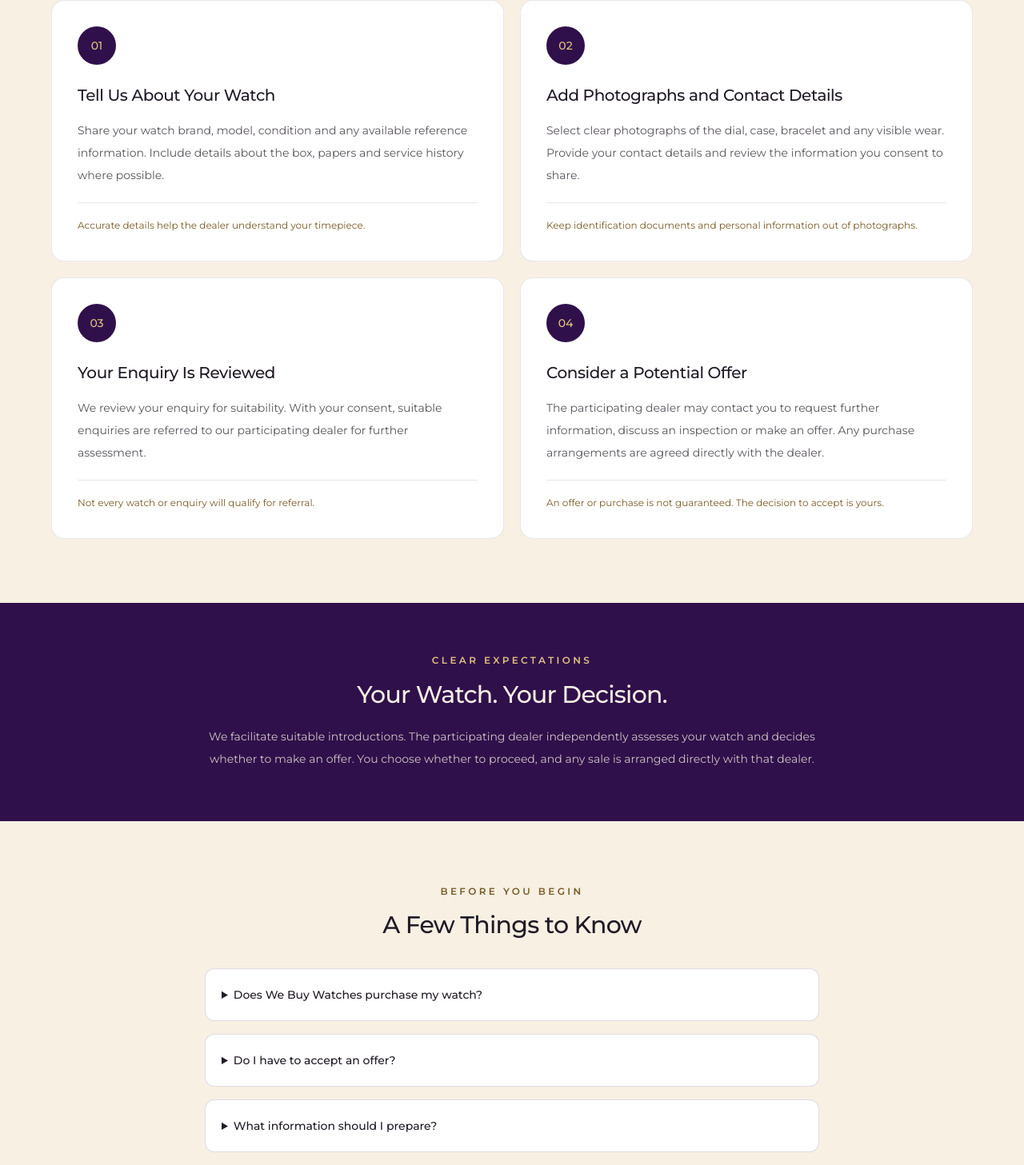
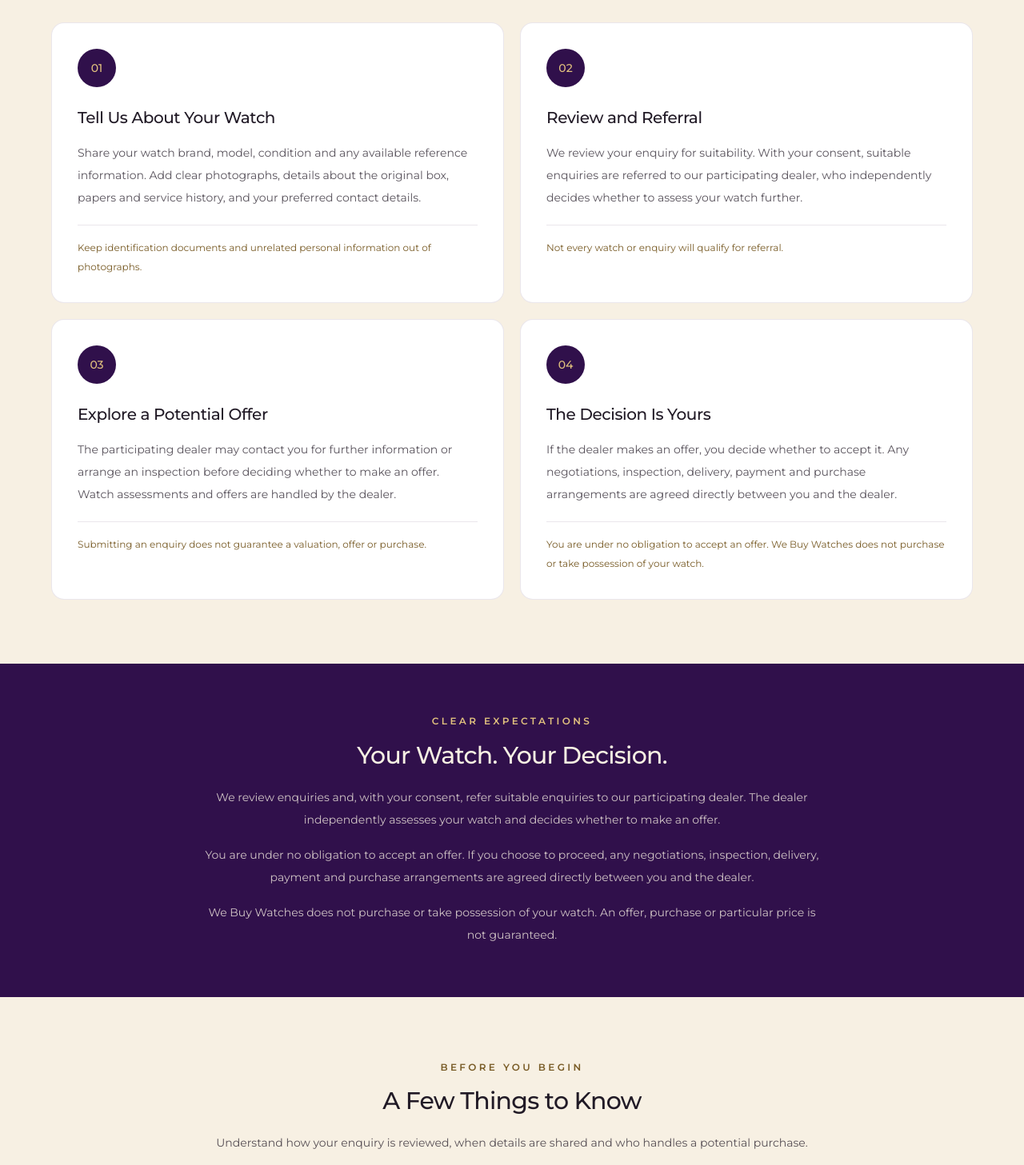
Before and after one commit to TechDefined888/we-buy-watches, a Next.js app: page /how-it-works in a window 1280 px wide. Shown: the part 904-2361 px from the top of the page at 80% size. Built offline with nearby package versions, Linux system fonts and the light colour scheme.

Commit message:
fix: align selling process content with referral workflow

```diff
--- a/components/home/HowItWorksPreview.tsx
+++ b/components/home/HowItWorksPreview.tsx
@@ -9,16 +9,16 @@ const steps = [
   {
     number: "01",
     icon: "watch",
-    title: "Tell us about your timepiece",
-    text: "Submit the brand, model, condition and photographs of your watch.",
+    title: "Tell us about your watch",
+    text: "Share your watch details, clear photographs and preferred contact details to begin your enquiry.",
     image: "/images/process/step-1.jpg",
     alt: "Luxury wristwatch",
   },
   {
     number: "02",
     icon: "document",
-    title: "Your enquiry is reviewed",
-    text: "We review your information and suitable enquiries may be referred to our participating buyer.",
+    title: "Review and referral",
+    text: "We review your enquiry and, with your consent, refer suitable enquiries to our participating dealer.",
     image: "/images/process/step-2.jpg",
     alt: "Documents and fountain pen",
   },
@@ -26,15 +26,15 @@ const steps = [
     number: "03",
     icon: "tag",
     title: "Explore a potential offer",
-    text: "The buyer independently assesses your watch and may contact you to discuss an offer.",
+    text: "The dealer may request further details or an inspection before deciding whether to make an offer. An offer is not guaranteed.",
     image: "/images/process/step-3.jpg",
     alt: "Luxury watch in presentation box",
   },
   {
     number: "04",
     icon: "check",
-    title: "Your decision",
-    text: "You decide whether to accept or decline. There is no obligation to sell.",
+    title: "The decision is yours",
+    text: "You decide whether to accept an offer, with no obligation to sell. Any purchase arrangements are agreed directly with the dealer.",
     image: "/images/process/step-4.jpg",
     alt: "Professional handshake",
   },
@@ -117,7 +117,7 @@ export default function HowItWorksPreview() {
         {/* Heading */}
         <div className="mx-auto max-w-3xl text-center">
           <p className="text-[10px] font-medium uppercase leading-5 tracking-[0.3em] text-[#9A7A3B] sm:text-[11px]">
-            HOW IT WORKS
+            How It Works
           </p>
 
           <h2
@@ -130,7 +130,7 @@ export default function HowItWorksPreview() {
 
           <p className="mx-auto mt-5 max-w-[580px] text-[13px] font-normal leading-[1.9] tracking-[0.01em] text-[#211A26]/70 sm:text-[14px]">
             Share your watch details, explore a potential offer from
-            our participating buyer, and decide whether selling is
+            our participating dealer and decide whether selling is
             right for you.
           </p>
 
@@ -254,7 +254,6 @@ export default function HowItWorksPreview() {
                   }}
                 />
 
-                {/* Card title */}
                 <h3
                   style={sectionFont}
                   className="text-[19px] font-medium leading-[1.4] tracking-[-0.025em] text-[#30104B]"
@@ -303,6 +302,9 @@ export default function HowItWorksPreview() {
               tracking-[0.18em] text-[#30104B]
               transition-colors duration-300
               hover:text-[#9A7A3B]
+              focus-visible:outline-2
+              focus-visible:outline-offset-4
+              focus-visible:outline-[#C8A75E]
             "
           >
             Discover How It Works
--- a/components/how-it-works/HowItWorksCTA.tsx
+++ b/components/how-it-works/HowItWorksCTA.tsx
@@ -7,7 +7,7 @@ export default function HowItWorksCTA() {
         href="/sell-luxury-watches"
         className="inline-flex min-h-12 items-center justify-center gap-4 rounded-md bg-[#30104B] px-7 py-4 text-xs font-semibold text-white! transition-colors hover:bg-[#452064] focus-visible:outline-2 focus-visible:outline-offset-4 focus-visible:outline-[#30104B]"
       >
-        Explore the Enquiry Form
+        Request a Private Valuation
         <span aria-hidden="true">→</span>
       </Link>
     </div>
--- a/components/how-it-works/ProcessFAQ.tsx
+++ b/components/how-it-works/ProcessFAQ.tsx
@@ -2,22 +2,37 @@ const questions = [
   {
     question: "Does We Buy Watches purchase my watch?",
     answer:
-      "We Buy Watches operates as a referral platform. The participating dealer handles watch assessments, offers and purchases.",
+      "No. We Buy Watches is an independent referral platform. We do not buy, own, authenticate, take possession of or resell watches. The participating dealer independently handles assessments, offers, negotiations and purchases.",
+  },
+  {
+    question: "What happens after I submit an enquiry?",
+    answer:
+      "We review your enquiry for suitability. With your consent, suitable enquiries are referred to our participating dealer. The dealer may contact you for further information or to discuss an inspection. Not every enquiry will qualify for referral.",
+  },
+  {
+    question: "What information should I prepare?",
+    answer:
+      "Prepare your watch brand, model, condition and clear photographs. Include the reference number and approximate year if known, together with details about the original box, papers, service history and any known damage or faults. Keep identification documents and unrelated personal information out of photographs.",
+  },
+  {
+    question: "Will I receive an immediate valuation or a guaranteed offer?",
+    answer:
+      "No. The enquiry form does not provide an instant valuation. The participating dealer may need further information or an inspection before deciding whether to make an offer. A valuation, offer, purchase or particular price is not guaranteed.",
   },
   {
     question: "Do I have to accept an offer?",
     answer:
-      "No. Submitting an enquiry does not require you to accept an offer or sell your watch.",
+      "No. Submitting an enquiry does not commit you to selling your watch. If the dealer makes an offer, you decide whether to accept or decline it.",
   },
   {
-    question: "What information should I prepare?",
+    question: "Who receives my enquiry details?",
     answer:
-      "Have your watch brand, model, condition and any available reference number ready. Clear photographs and information about the box, papers and service history can also help.",
+      "We review the information you submit. With your referral consent, suitable enquiries are shared with our participating dealer, including your contact details, watch information and photographs, so the dealer can assess your watch and contact you about a potential offer.",
   },
   {
-    question: "Will I receive an immediate valuation?",
+    question: "Can I enquire from outside Melbourne?",
     answer:
-      "The enquiry form does not provide an instant valuation. The participating dealer may need additional information or an inspection before deciding whether to make an offer.",
+      "Enquiries are welcome from across Australia, subject to the participating dealer’s ability to handle the transaction. Confirm any inspection, delivery, payment and purchase arrangements directly with the dealer before proceeding.",
   },
 ];
 
@@ -40,6 +55,11 @@ export default function ProcessFAQ() {
           >
             A Few Things to Know
           </h2>
+
+          <p className="mt-5 text-sm leading-7 text-[#211A26]/75">
+            Understand how your enquiry is reviewed, when details
+            are shared and who handles a potential purchase.
+          </p>
         </div>
 
         <div className="mt-9 space-y-4">
--- a/components/how-it-works/ProcessSteps.tsx
+++ b/components/how-it-works/ProcessSteps.tsx
@@ -3,33 +3,33 @@ const steps = [
     number: "01",
     title: "Tell Us About Your Watch",
     description:
-      "Share your watch brand, model, condition and any available reference information. Include details about the box, papers and service history where possible.",
+      "Share your watch brand, model, condition and any available reference information. Add clear photographs, details about the original box, papers and service history, and your preferred contact details.",
     detail:
-      "Accurate details help the dealer understand your timepiece.",
+      "Keep identification documents and unrelated personal information out of photographs.",
   },
   {
     number: "02",
-    title: "Add Photographs and Contact Details",
+    title: "Review and Referral",
     description:
-      "Select clear photographs of the dial, case, bracelet and any visible wear. Provide your contact details and review the information you consent to share.",
-    detail:
-      "Keep identification documents and personal information out of photographs.",
-  },
-  {
-    number: "03",
-    title: "Your Enquiry Is Reviewed",
-    description:
-      "We review your enquiry for suitability. With your consent, suitable enquiries are referred to our participating dealer for further assessment.",
+      "We review your enquiry for suitability. With your consent, suitable enquiries are referred to our participating dealer, who independently decides whether to assess your watch further.",
     detail:
       "Not every watch or enquiry will qualify for referral.",
   },
   {
+    number: "03",
+    title: "Explore a Potential Offer",
+    description:
+      "The participating dealer may contact you for further information or arrange an inspection before deciding whether to make an offer. Watch assessments and offers are handled by the dealer.",
+    detail:
+      "Submitting an enquiry does not guarantee a valuation, offer or purchase.",
+  },
+  {
     number: "04",
-    title: "Consider a Potential Offer",
+    title: "The Decision Is Yours",
     description:
-      "The participating dealer may contact you to request further information, discuss an inspection or make an offer. Any purchase arrangements are agreed directly with the dealer.",
+      "If the dealer makes an offer, you decide whether to accept it. Any negotiations, inspection, delivery, payment and purchase arrangements are agreed directly between you and the dealer.",
     detail:
-      "An offer or purchase is not guaranteed. The decision to accept is yours.",
+      "You are under no obligation to accept an offer. We Buy Watches does not purchase or take possession of your watch.",
   },
 ];
 
@@ -42,7 +42,7 @@ export default function ProcessSteps() {
       <div className="mx-auto max-w-6xl">
         <div className="mx-auto max-w-2xl text-center">
           <p className="text-[10px] font-semibold uppercase tracking-[0.28em] text-[#795C27] sm:text-xs">
-            From Enquiry to Opportunity
+            From Enquiry to a Potential Offer
           </p>
 
           <h2
@@ -54,8 +54,9 @@ export default function ProcessSteps() {
           </h2>
 
           <p className="mt-5 text-sm leading-7 text-[#211A26]/75">
-            A straightforward introduction, with the freedom to
-            decide whether an offer is right for you.
+            Share your watch details, explore a potential offer
+            from our participating dealer and decide whether it
+            is right for you.
           </p>
         </div>
 
--- a/components/how-it-works/SellerDecision.tsx
+++ b/components/how-it-works/SellerDecision.tsx
@@ -18,10 +18,23 @@ export default function SellerDecision() {
         </h2>
 
         <p className="mt-5 text-sm leading-7 text-[#F7F0E3]/80">
-          We facilitate suitable introductions. The participating
-          dealer independently assesses your watch and decides
-          whether to make an offer. You choose whether to proceed,
-          and any sale is arranged directly with that dealer.
+          We review enquiries and, with your consent, refer suitable
+          enquiries to our participating dealer. The dealer
+          independently assesses your watch and decides whether to
+          make an offer.
+        </p>
+
+        <p className="mt-4 text-sm leading-7 text-[#F7F0E3]/80">
+          You are under no obligation to accept an offer. If you
+          choose to proceed, any negotiations, inspection, delivery,
+          payment and purchase arrangements are agreed directly
+          between you and the dealer.
+        </p>
+
+        <p className="mt-4 text-sm leading-7 text-[#F7F0E3]/80">
+          We Buy Watches does not purchase or take possession of
+          your watch. An offer, purchase or particular price is
+          not guaranteed.
         </p>
       </div>
     </section>
```
